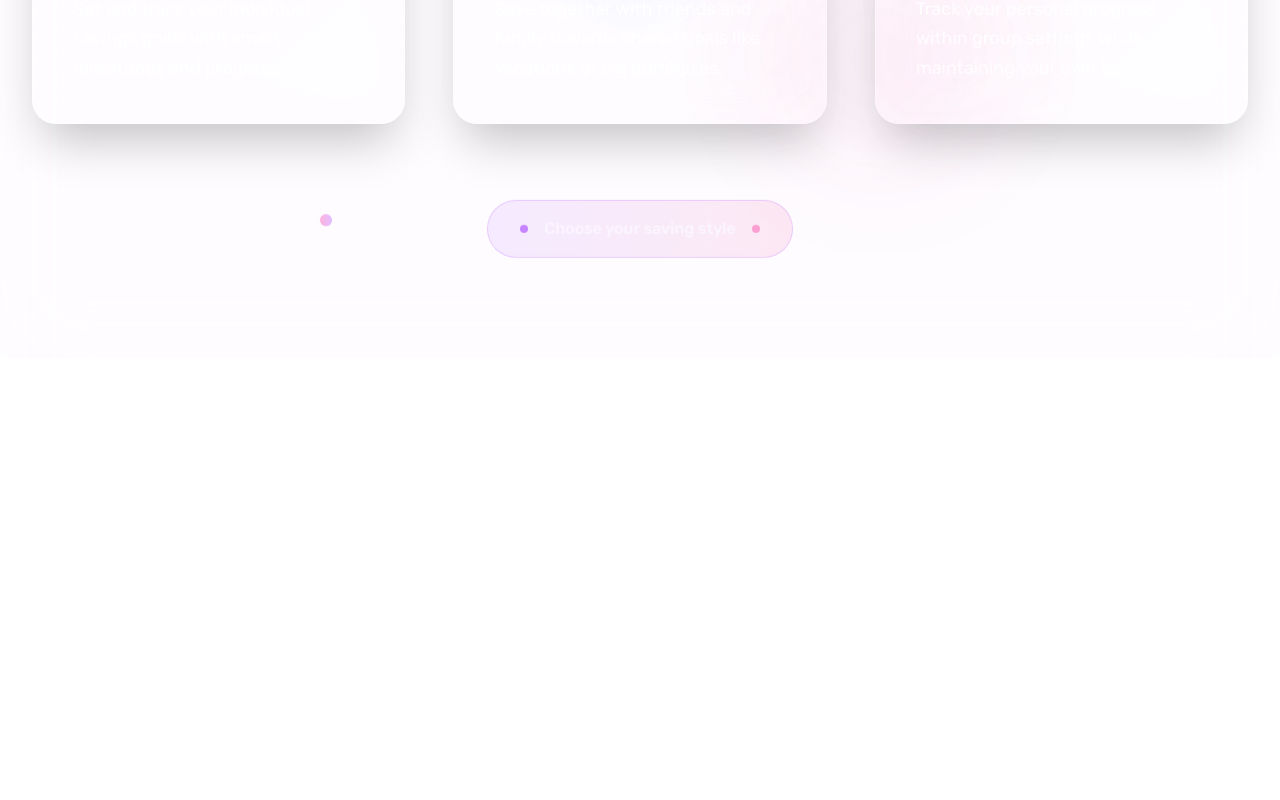
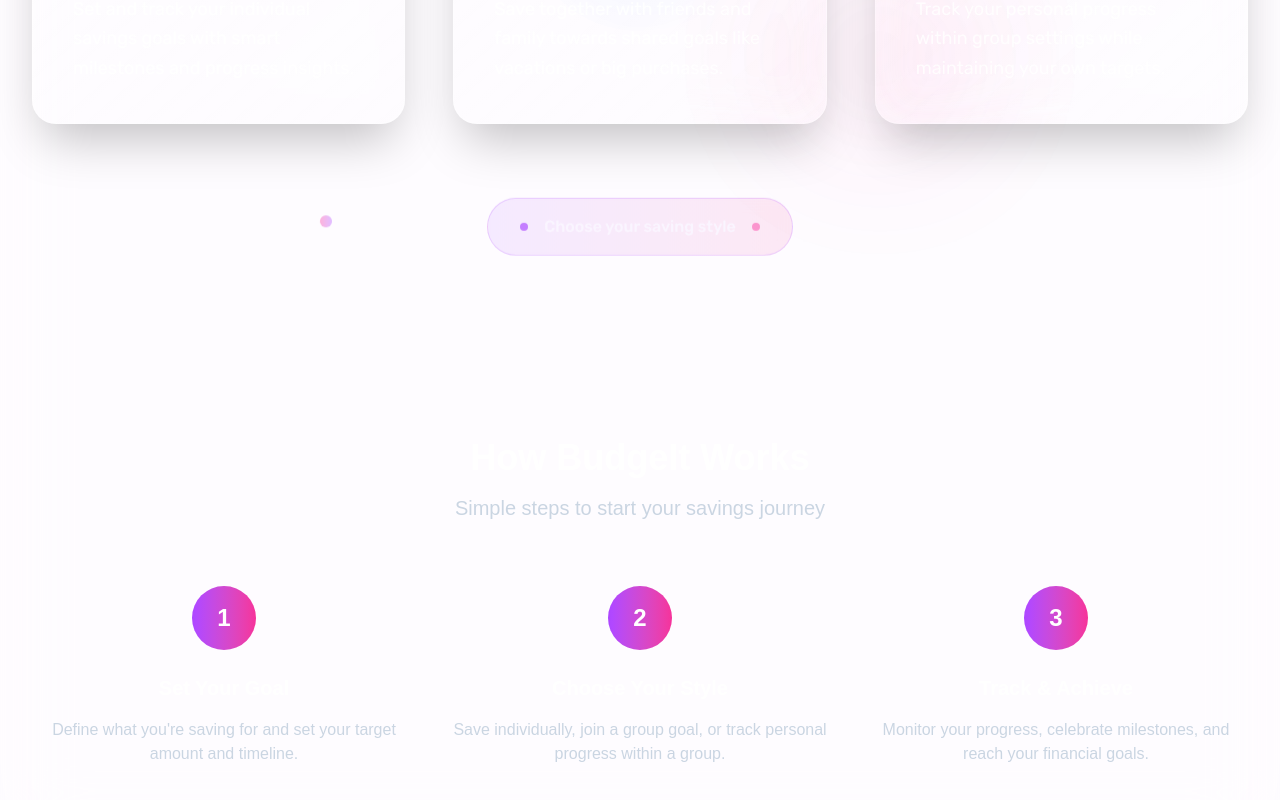
Before and after one commit to cygullem/budgeit, a Next.js app: page / in a window 1280 px wide. Shown: the part 1318-2118 px from the top of the page. Before the commit the page ends 1676 px from the top, so only its background shows below. Built offline with nearby package versions, Linux system fonts and the light colour scheme.

Commit message:
feat(landing): add new section

```diff
--- a/app/page.tsx
+++ b/app/page.tsx
@@ -1,7 +1,8 @@
 import {
    Navigation,
    Hero,
-   Features
+   Features,
+   HotItWorks
 } from "@/components/landing";
 
 export default function LandingPage() {
@@ -21,7 +22,7 @@ export default function LandingPage() {
             }}
          />
 
-         <div className="relative z-10 min-h-screen">
+         <div className="relative z-10">
             <div className="bg-white/10 backdrop-blur-2xl">
                <div className="fixed top-0 z-50 w-full">
                   <Navigation />
@@ -29,6 +30,7 @@ export default function LandingPage() {
                <main>
                   <Hero />
                   <Features />
+                  <HotItWorks />
                </main>
             </div>
          </div>
```
